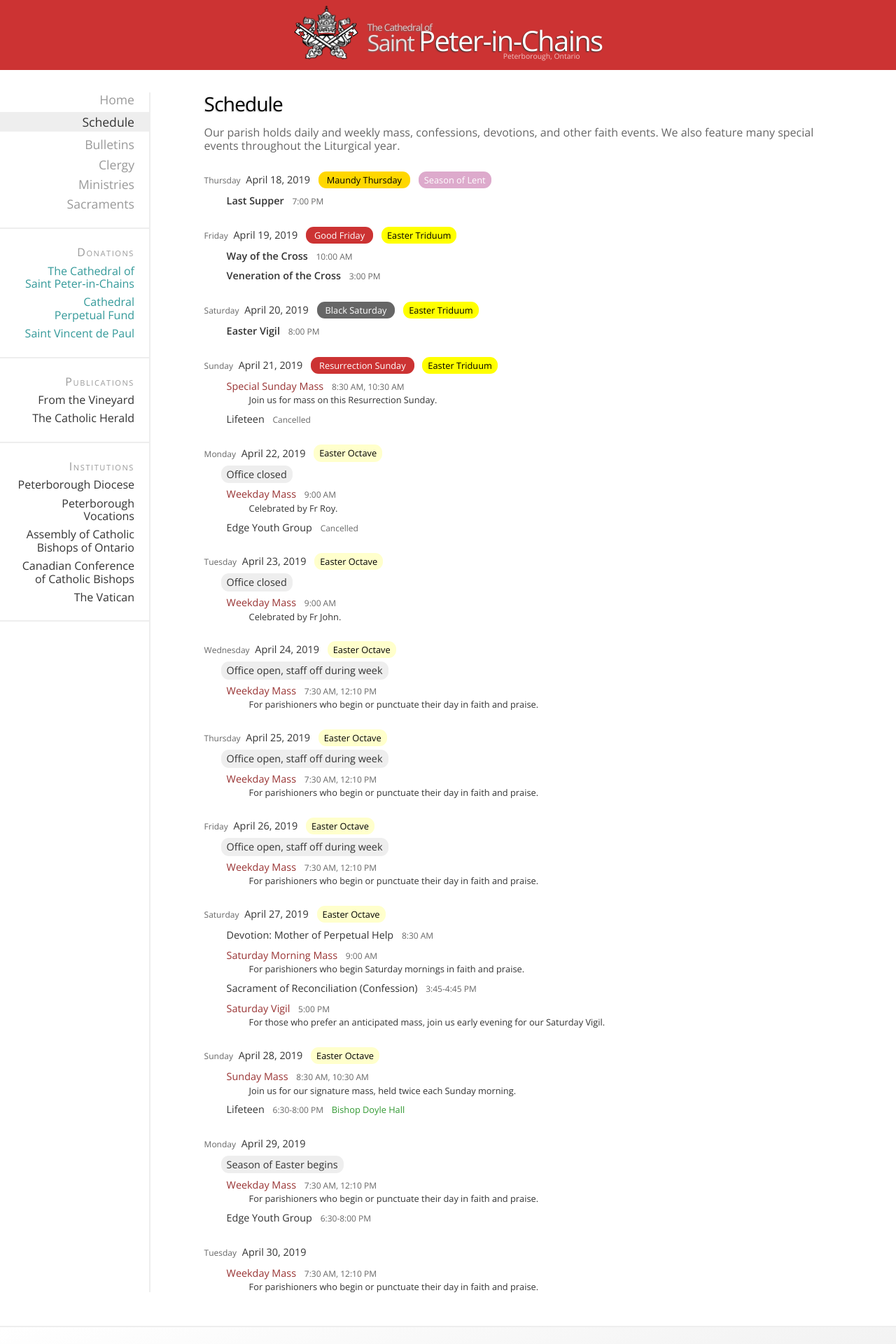
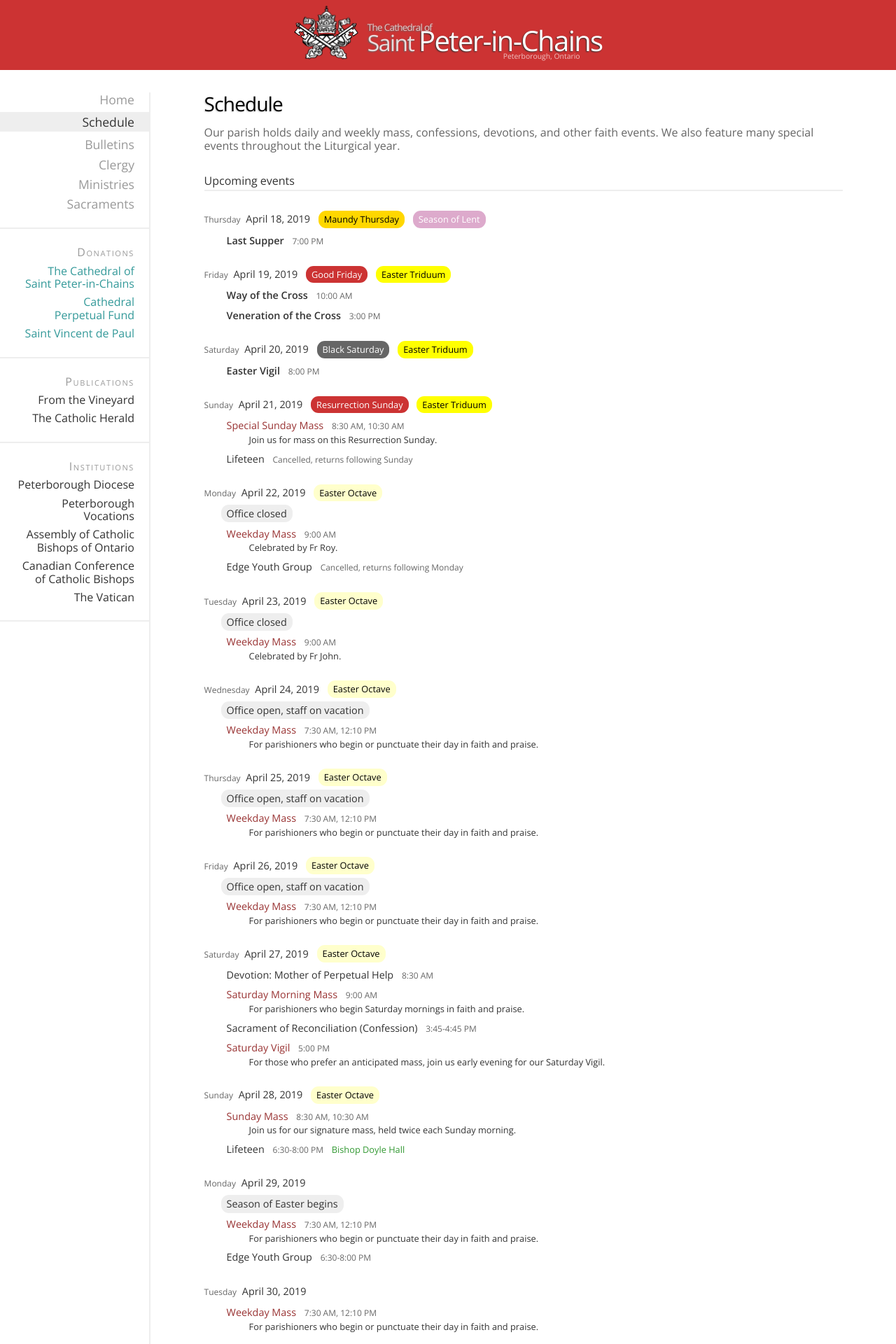
Before and after one commit to stpeterinchains/stpeterinchains.github.io, a Jekyll site: the page built from schedule.html, in a window 1280 px wide. Shown: the top 1920 px of the page at 70% size. Built offline with Jekyll 4.4.1, drawn with Linux system fonts in a browser that asks for light colours; nearby versions of some CDN libraries; some of the changed text lies outside the part shown.

Commit message:
Divided Schedule page into upcoming and recent events sections

```diff
--- a/_data/schedule.yml
+++ b/_data/schedule.yml
@@ -254,9 +254,9 @@
 
           Candles are gradually extinguished during the service.
           As the final candle is extinguished to enshroud the church in
-          darkness, and with a *strepitus* (or great noise) symbolizing
-          the earthquake that accompanied the death&nbsp;of&nbsp;Christ,
-          parishioners will rise and leave in&nbsp;silence.
+          darkness, the *strepitus* (or great noise) will be heard, symbolizing
+          the earthquake that accompanied the death&nbsp;of&nbsp;Christ.
+          Parishioners will then rise and leave in&nbsp;silence.
 
           It is recommended that parishioners arrive early to ensure
           seating for this special event.
@@ -311,7 +311,7 @@
       - <<: *lifeteen
         mnemonic: lifeteen_nix
         location:
-        time: Cancelled
+        time: Cancelled, returns following Sunday
   - date: 2019-04-22
     note: Office closed
     season: *easter_octave
@@ -322,7 +322,7 @@
         time: 9:00 AM
         ordinal: "0900"
       - <<: *edge
-        time: Cancelled
+        time: Cancelled, returns following Monday
   - date: 2019-04-23
     season: *easter_octave
     note: Office closed
@@ -332,7 +332,7 @@
         time: 9:00 AM
         ordinal: "0900"
   - date: 2019-04-24
-    note: &easter_week_note Office open, staff off during week
+    note: &easter_week_note Office open, staff on vacation
     season: *easter_octave
     recurring: *wednesday
   - date: 2019-04-25
--- a/index.html
+++ b/index.html
@@ -65,7 +65,7 @@
 </section>
 
 <script src="{{ 'schedule.js' | prepend: site.scripts_path | relative_url }}"></script>
-<script>trimSchedule('index')</script>
+<script>trimIndexSchedule();</script>
 
 <!-- EXPOSITION -->
 
--- a/schedule.html
+++ b/schedule.html
@@ -17,7 +17,9 @@
 <section id="schedule2" class="page-container">
   <h1 class="page-title">{{ schedule.title }}</h1>
   <div class="page-descriptive markdown">{{ schedule.descriptive | markdownify }}</div>
-  <div id="schedule2-calendar">
+  <section id="schedule2-calendar-upcoming-container">
+    <h1>Upcoming events</h1>
+    <div id="schedule2-calendar-upcoming">
       {% for diem in schedule.calendar %}
       {% assign dayOfMonth = diem.date | date: '%d' %}
       {% if dayOfMonth <= "07" %}
@@ -61,6 +63,11 @@
       {% endfor %}
     </div>
   </section>
+  <section id="schedule2-calendar-recent-container">
+    <h1>Recent events</h1>
+    <div id="schedule2-calendar-recent"></div>
+  </section>
+</section>
 
 <script src="{{ 'schedule.js' | prepend: site.scripts_path | relative_url }}"></script>
-<script>trimSchedule('schedule')</script>
+<script>trimSchedule();</script>
--- a/scripts/schedule.js
+++ b/scripts/schedule.js
@@ -1 +1,2 @@
-"use strict";var trimSchedule=function(a){'use strict';var b=new Date,c=b.getFullYear(),d=(b.getMonth()+1).toString().padStart(2,"0"),e=b.getDate().toString().padStart(2,"0"),f="".concat(c).concat(d).concat(e);if("index"===a){var g="index-schedule2-diem-".length,h=document.getElementById("index-schedule2-calendar"),i=h.querySelectorAll("ul.index-schedule2-diem-container"),j=!0,k=!1,l=void 0;try{for(var m,n=i[Symbol.iterator]();!(j=(m=n.next()).done);j=!0){var o=m.value,p=o.id.substring(21),q=new Date(b.getFullYear(),b.getMonth(),b.getDate()+3),r=q.getFullYear(),s=(q.getMonth()+1).toString().padStart(2,"0"),t=q.getDate().toString().padStart(2,"0"),u="".concat(r).concat(s).concat(t);(p<f||u<=p)&&h.removeChild(o)}}catch(a){k=!0,l=a}finally{try{j||null==n["return"]||n["return"]()}finally{if(k)throw l}}}else if("schedule"===a){var v="schedule2-diem-".length,w=document.getElementById("schedule2-calendar"),x=w.querySelectorAll("ul.schedule2-diem-container"),y=!0,z=!1,A=void 0;try{for(var B,C=x[Symbol.iterator]();!(y=(B=C.next()).done);y=!0){var D=B.value,E=D.id.substring(15);E<f&&w.removeChild(D)}}catch(a){z=!0,A=a}finally{try{y||null==C["return"]||C["return"]()}finally{if(z)throw A}}}};
+"use strict";var _todayDate=function(){'use strict';var a=new Date,b=a.getFullYear(),c=(a.getMonth()+1).toString().padStart(2,"0"),d=a.getDate().toString().padStart(2,"0"),e="".concat(b).concat(c).concat(d);return{today:a,todayDate:e}},trimSchedule=function(){'use strict';/* eslint-disable no-cond-assign */for(var a,b=document.getElementById("schedule2-calendar-upcoming"),c=document.getElementById("schedule2-calendar-recent"),d=b.children,e=_todayDate(),f=e.todayDate,g=null;(a=d[0])&&a.id.substring(15)<f;)g=c.insertBefore(a,g);/* eslint-enable no-cond-assign */},trimIndexSchedule=function(){'use strict';// eslint-disable-next-line no-cond-assign
+for(var a,b=document.getElementById("index-schedule2-calendar"),c=b.children,d=_todayDate(),e=d.today,f=d.todayDate,g=0;a=c[g];){var h=new Date(e.getFullYear(),e.getMonth(),e.getDate()+3),i=h.getFullYear(),j=(h.getMonth()+1).toString().padStart(2,"0"),k=h.getDate().toString().padStart(2,"0"),l="".concat(i).concat(j).concat(k),m=a.id.substring(21);m<f||m>=l?b.removeChild(a):g++}if(0===c.length){var n=document.getElementById("index-schedule2"),o=document.getElementById("exposition");n.style.display="none",o.style.marginTop=0}};
--- a/styles/pages.scss
+++ b/styles/pages.scss
@@ -244,6 +244,13 @@
 
 /*** PAGE: SCHEDULE ***/
 
+#schedule2-calendar-upcoming-container > h1 {
+  margin: 0; padding: 0 0 0.25rem 0;
+  border-bottom: 2px solid #eee;
+  font-size: 1rem; font-weight: 400;
+  color: #333;
+}
+
 ul.schedule2-diem-container {
   margin: 0; padding: 0;
   list-style-type: none;
@@ -270,16 +277,7 @@
     color: #333;
   }
 
-  span.schedule2-diem-celebration {
-    margin-left: 0.5rem;
-    padding: 0.2rem 0.75rem; background-color: #eee;
-    border-radius: 11px;
-    font-weight: 300; font-size: 0.8rem;
-    color: #333;
-    white-space: nowrap;
-  }
-
-  span.schedule2-diem-season {
+  span.schedule2-diem-celebration, span.schedule2-diem-season {
     margin-left: 0.5rem;
     padding: 0.2rem 0.5rem; background-color: #eee;
     border-radius: 11px;
@@ -287,6 +285,9 @@
     color: #333;
     white-space: nowrap;
   }
+
+  span.schedule2-diem-celebration,
+  span.schedule2-diem-season { display: none; }
 
 h2.schedule2-diem-note {
   margin: 0.75rem 0 0 1.5rem; padding: 0;
@@ -323,6 +324,7 @@
     padding-left: 0.5rem;
     font-weight: 400; font-size: 0.8rem;
     color: #393;
+    white-space: nowrap;
   }
 
 div.schedule2-event-descriptive > p {
@@ -336,10 +338,17 @@
 div.schedule2-event-descriptive > p a { font-weight: 400; text-decoration: underline; }
 div.schedule2-event-descriptive > p a:hover { color: skyblue; }
 
-@media screen and (min-width: 35.5rem) {}
-@media screen and (min-width: 48rem) {}
-@media screen and (min-width: 64rem) {}
-@media screen and (min-width: 80rem) {}
+#schedule2-calendar-recent-container > h1 {
+  margin: 2rem 0 0 0; padding: 0 0 0.25rem 0;
+  border-bottom: 2px solid #eee;
+  font-size: 1rem; font-weight: 400;
+  color: #333;
+}
+
+@media screen and (min-width: 35.5rem) {
+  span.schedule2-diem-celebration,
+  span.schedule2-diem-season { display: inline; }
+}
 
 
 
```
Also changed, not shown: source/js/schedule.js (+69 -33 lines). Lines whose indentation alone changed are shown as unchanged.
